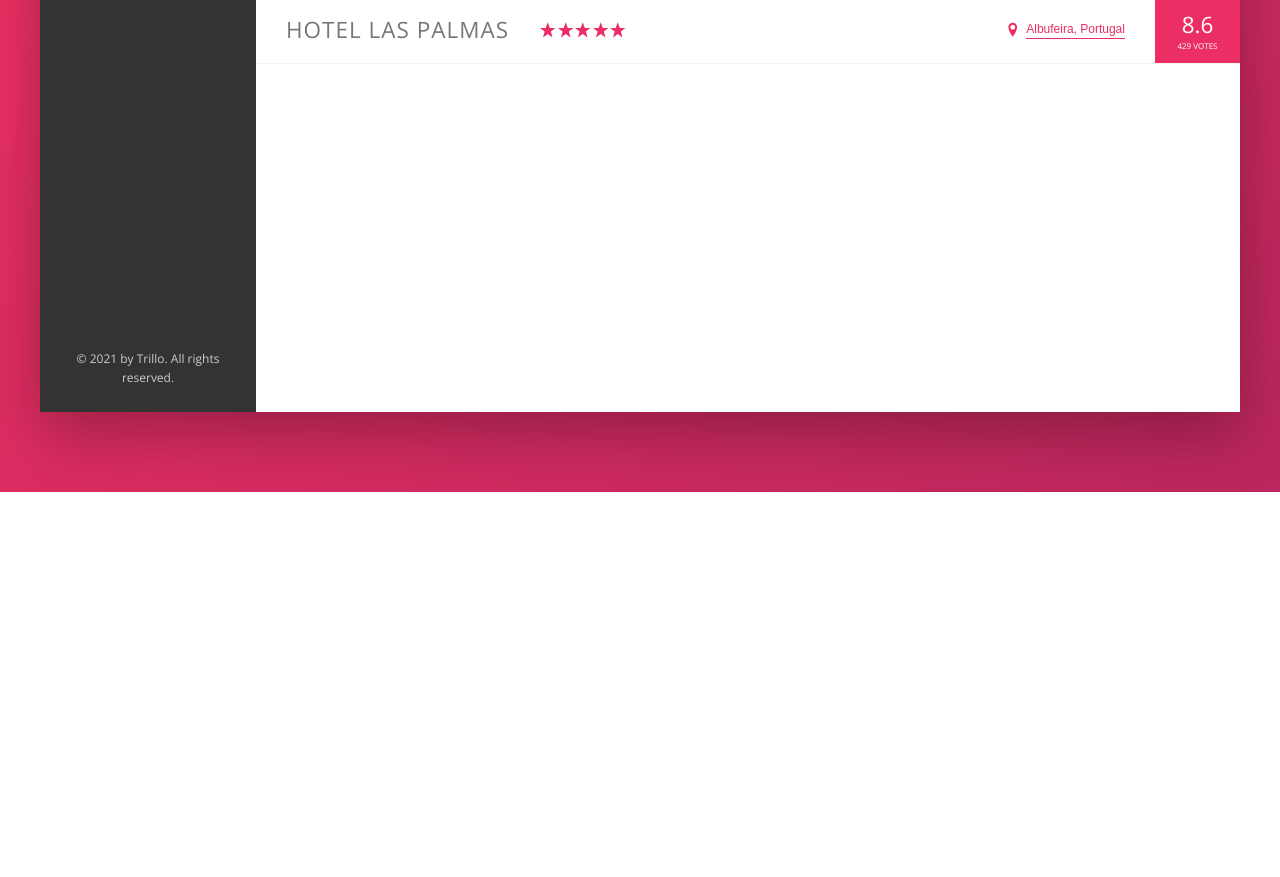
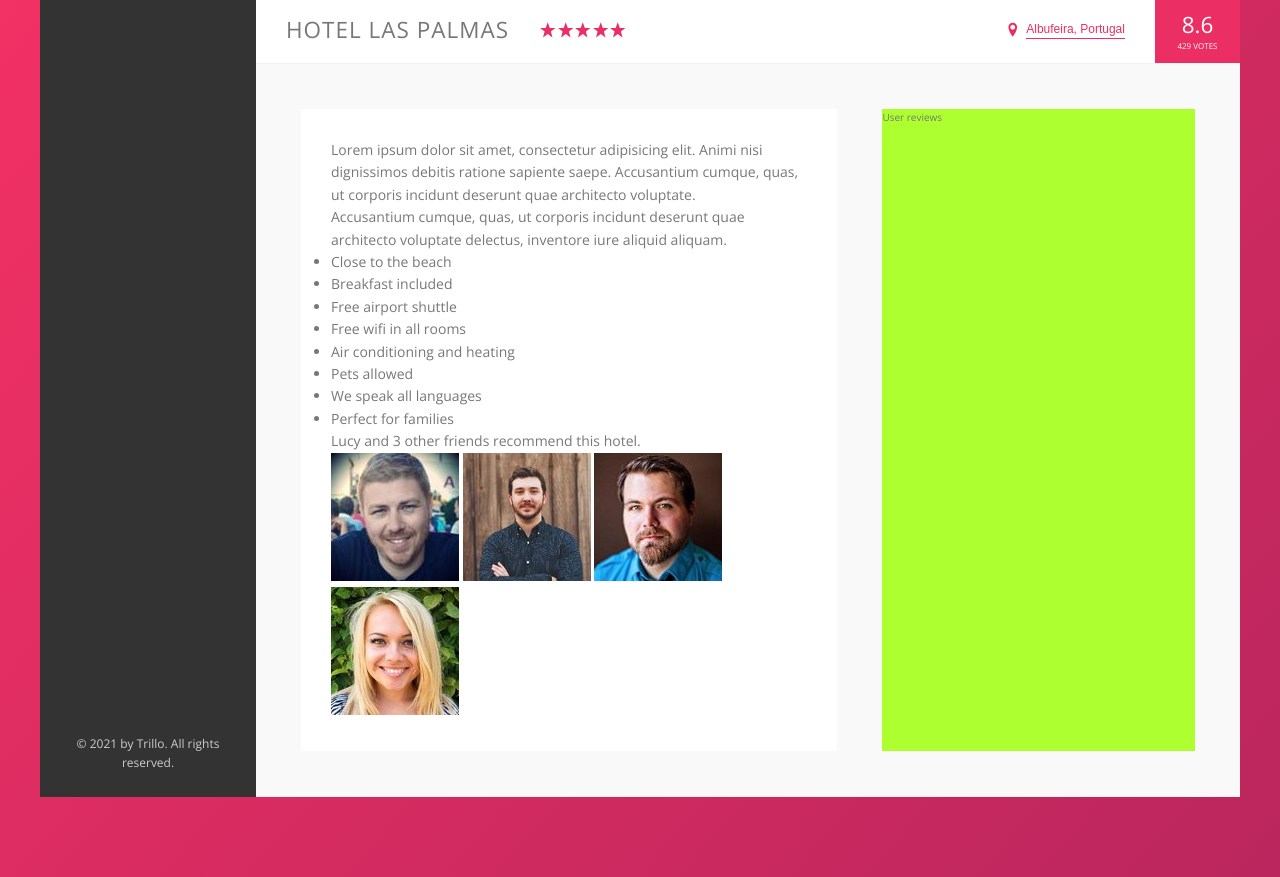
Before and after one commit to narcisabadea/Booking-Advanced-CSS-Course, a website: page index.html in a window 1280 px wide. Shown: the part 538-1415 px from the top of the page. Before the commit the page ends 1030 px from the top, so only its background shows below. Drawn offline with nearby package versions, Linux system fonts and the light colour scheme.

Commit message:
started description section

```diff
--- a/index.html
+++ b/index.html
@@ -133,13 +133,64 @@
             </div>
 
             <div class="overview__rating">
-              <div class="overview__rating-average">
-                8.6
-              </div>
-              <div class="overview__rating-count">
-                429 votes
+              <div class="overview__rating-average">8.6</div>
+              <div class="overview__rating-count">429 votes</div>
+            </div>
+          </div>
+
+          <div class="detail">
+            <div class="description">
+              <p class="paragraph">
+                Lorem ipsum dolor sit amet, consectetur adipisicing elit. Animi
+                nisi dignissimos debitis ratione sapiente saepe. Accusantium
+                cumque, quas, ut corporis incidunt deserunt quae architecto
+                voluptate.
+              </p>
+              <p class="paragraph">
+                Accusantium cumque, quas, ut corporis incidunt deserunt quae
+                architecto voluptate delectus, inventore iure aliquid aliquam.
+              </p>
+
+              <ul class="list">
+                <li class="list__item">
+                  Close to the beach
+                </li>
+                <li class="list__item">
+                  Breakfast included
+                </li>
+                <li class="list__item">
+                  Free airport shuttle
+                </li>
+                <li class="list__item">
+                  Free wifi in all rooms
+                </li>
+                <li class="list__item">
+                  Air conditioning and heating
+                </li>
+                <li class="list__item">
+                  Pets allowed
+                </li>
+                <li class="list__item">
+                  We speak all languages
+                </li>
+                <li class="list__item">
+                  Perfect for families
+                </li>
+              </ul>
+
+              <div class="recommend">
+                <p class="recommend_count">
+                  Lucy and 3 other friends recommend this hotel.
+                </p>
+                <div class="recommend_friends">
+                  <img src="img/user-3.jpg" alt="Friend 1" class="recommend__photo">
+                  <img src="img/user-4.jpg" alt="Friend 2" class="recommend__photo">
+                  <img src="img/user-5.jpg" alt="Friend 3" class="recommend__photo">
+                  <img src="img/user-6.jpg" alt="Friend 4" class="recommend__photo">
+                </div>
               </div>
             </div>
+            <div class="user-reviews">User reviews</div>
           </div>
         </main>
       </div>
--- a/sass/_base.scss
+++ b/sass/_base.scss
@@ -13,6 +13,7 @@
     --color-grey-dark-3: #999;
 
     --shadow-dark: 0 2rem 6rem rgba(0,0,0, .3)
+    --shadow-light: 0 2rem 5rem rgba(0,0,0, .06);
 }
 
 * {
--- a/sass/_layout.scss
+++ b/sass/_layout.scss
@@ -34,5 +34,25 @@
 .hotel-view {
   background-color: #fff;
   flex: 1;
-  height: 80rem;
 }
+
+.detail {
+  display: flex;
+  padding: 4.5rem;
+  background-color: var(--color-grey-light-1);
+  border-bottom: 1px solid var(--color-grey-light-2);
+}
+
+.description {
+  font-size: 1.4rem;
+  background-color: #fff;
+  box-shadow: var(--shadow-light);
+  flex: 0 0 60%;
+  margin-right: 4.5rem;
+  padding: 3rem;
+}
+
+.user-reviews {
+  background-color: greenyellow;
+  flex: 1;
+}
```
Also changed, not shown: css/style.css.
